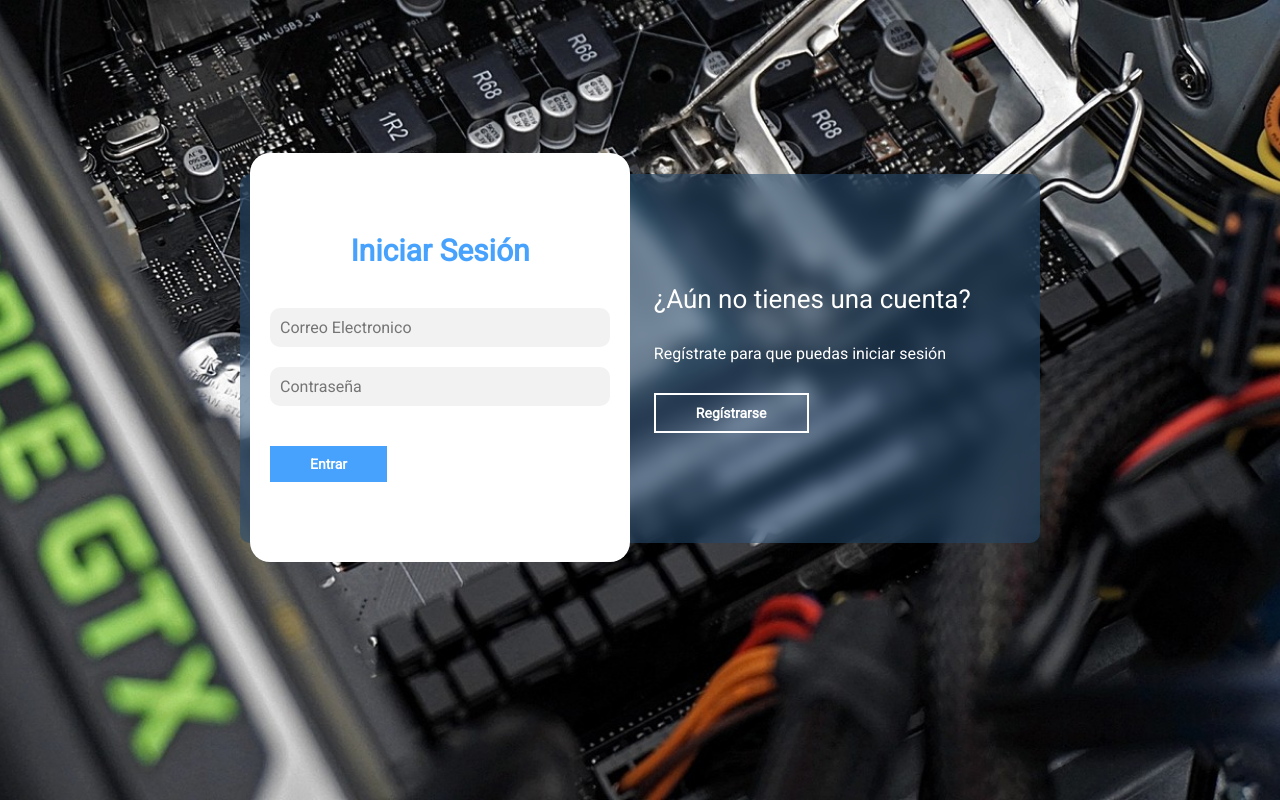
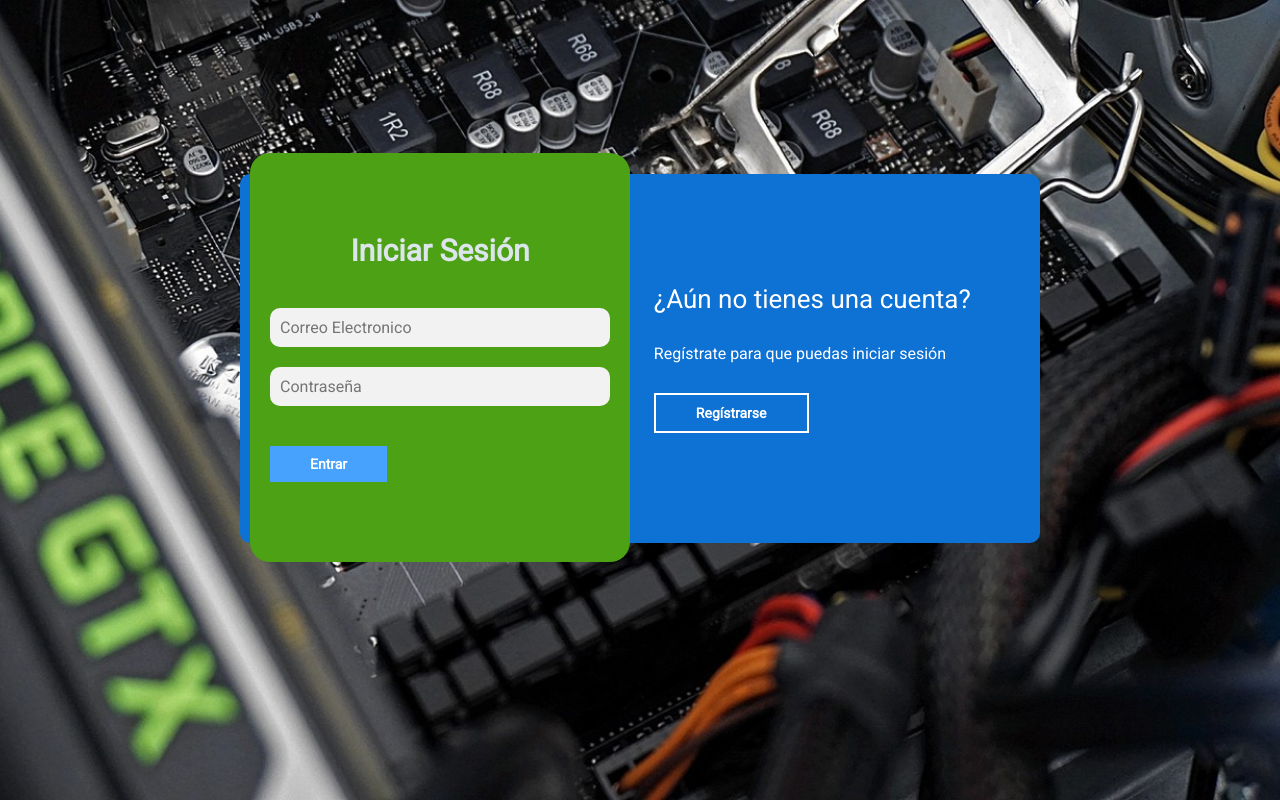
Before and after one commit to Luissylar/Computer, a PHP site: page /src/Tienda in a window 1280 px wide. Run offline with PHP 8.4, Linux system fonts and the light colour scheme.

Commit message:
proyecto terminado

```diff
--- a/src/Tienda/CSS/estilos.css
+++ b/src/Tienda/CSS/estilos.css
@@ -36,7 +36,7 @@ main{
     justify-content: center;/*el contenido este centrado*/
     -webkit-backdrop-filter: blur(10px);/**/
     backdrop-filter: blur(10px);/*es para la transparencia*/
-    background-color: rgba(36, 77, 117, 0.5);
+    background-color: rgb(14, 113, 212);
     border-radius: 10px;
 
 }
@@ -102,7 +102,7 @@ input{
 .contenedor_login-register form{
     width: 100%;/**/
     padding: 80px 20px;/**/
-    background: white;/*Color*/
+    background: rgb(77, 161, 21);/*Color*/
     position: absolute;
     border-radius: 20px;/*Aplicar borde a los formlarios primeros*/
 }
@@ -111,7 +111,7 @@ input{
     font-size: 30px;/*tamaño del texto*/
     text-align: center;/**/
     margin-bottom: 20px;/*el espaciado los imput del texto*/
-    color: #46A2FD;
+    color: #dde5ec;
 }
 .contenedor_login-register form input{
     width: 100%;
--- a/src/funciones/registro_usuario_be.php
+++ b/src/funciones/registro_usuario_be.php
@@ -29,6 +29,7 @@ if ($resultado === false) {
     if (mysqli_num_rows($resultado) > 0) {
         // El correo ya está registrado, puedes mostrar un mensaje de error o redirigir a una página de error.
         echo "El correo ya está registrado en la base de datos";
+        header('Location: ../Tienda/');
     } else {
         // El correo no está registrado, procede con la inserción.
         $query = "INSERT INTO usuarios (nombres, apellidos, dni, telefono, correo, contrasena, fecha_registro, id_rol, direccion, id_estado)
@@ -40,6 +41,7 @@ if ($resultado === false) {
             header('Location: ../Tienda');
         } else {
             echo "Error al registrar usuario: " . mysqli_error($conexion);
+            header('Location: ../Tienda/');
         }
     }
 }
```
Also changed, not shown: src/funciones/login.php (+8 -1 lines).
